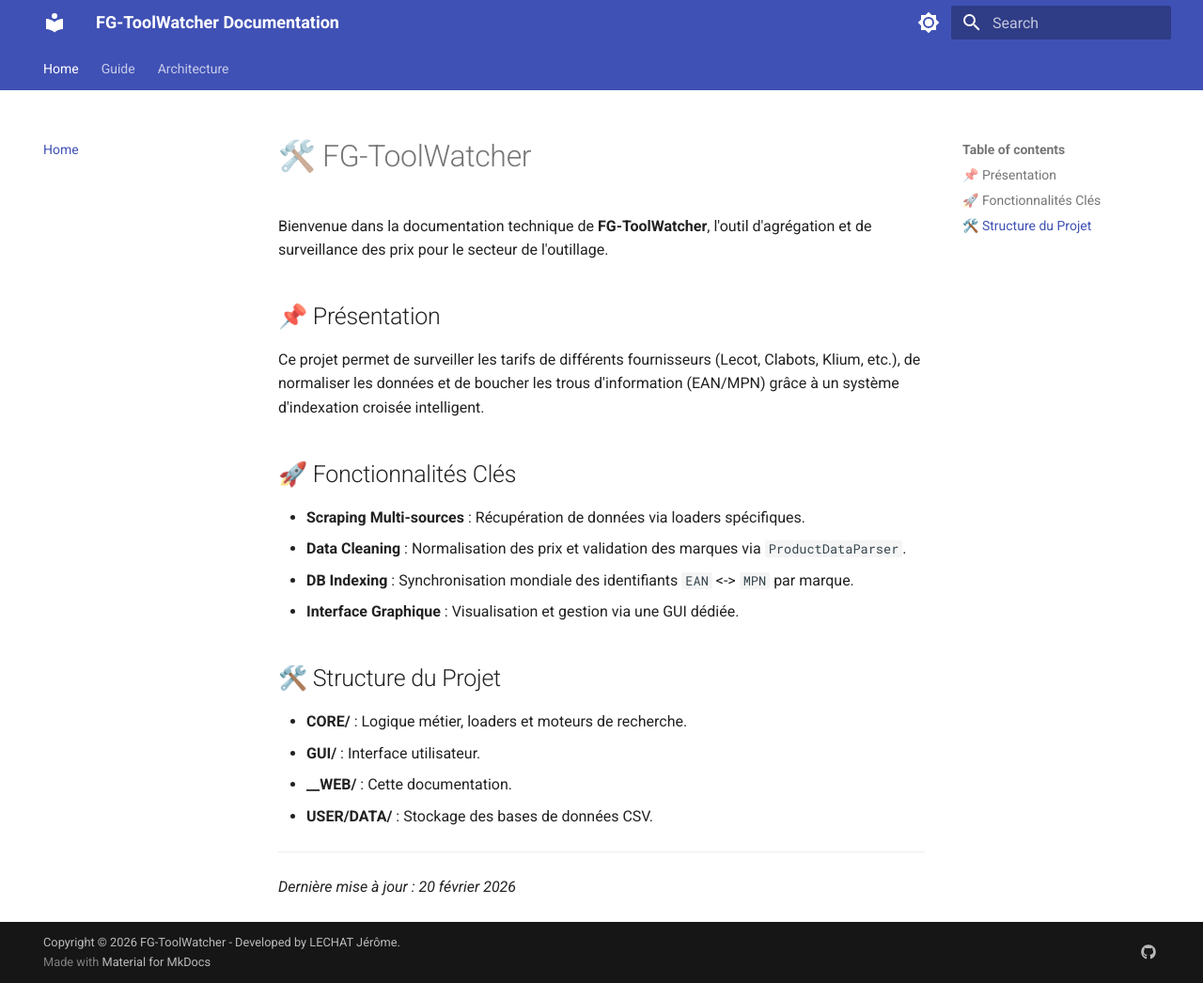
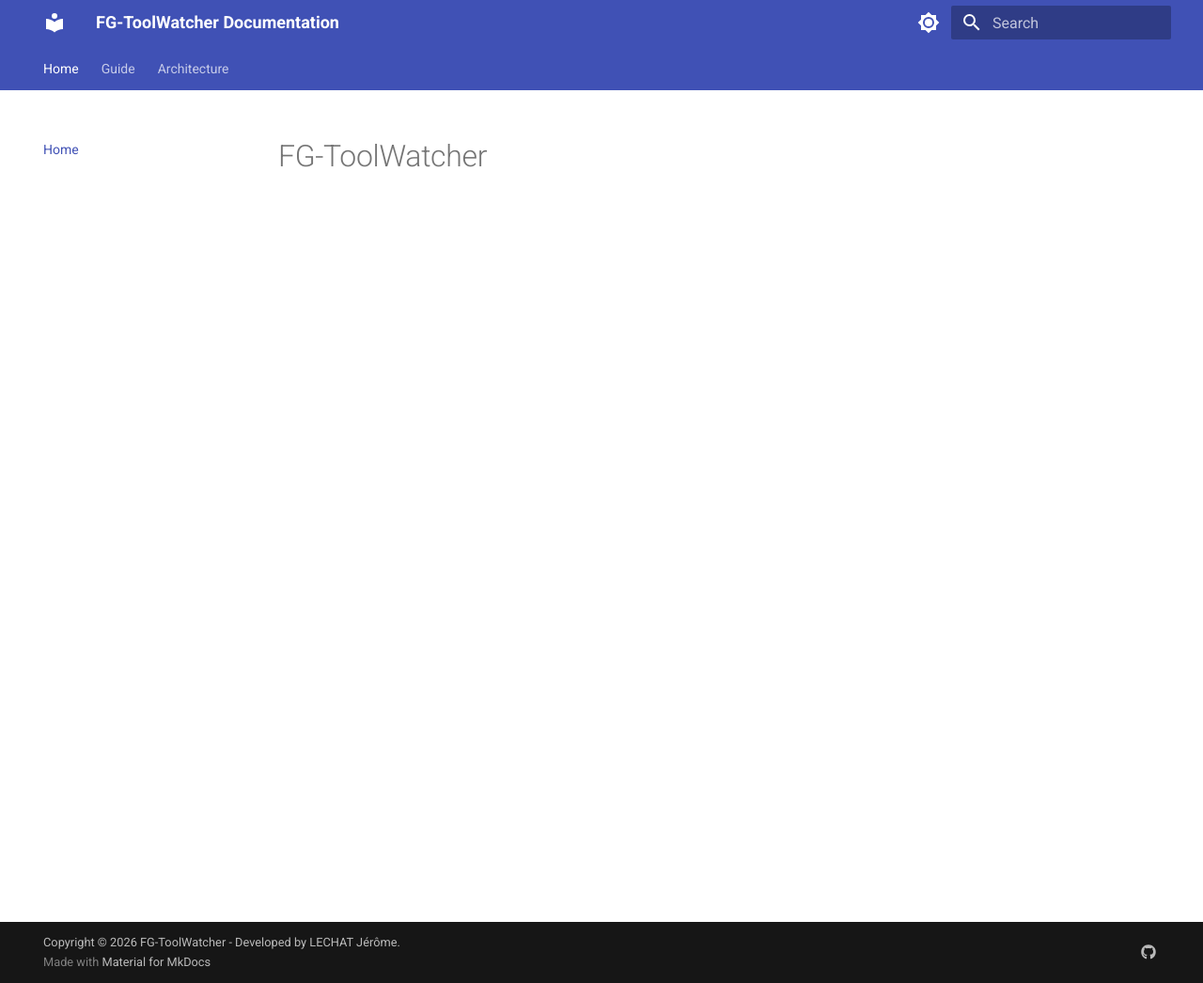
Before and after one commit to jejeAKAgg/FG-ToolWatcher, an MkDocs documentation site: the page built from .docs/index.md, in a window 1280 px wide and 1046 px high. Shown: the whole window at 94% size. Built offline with MkDocs 1.6.1 and Material for MkDocs 9.7.7, drawn with Linux system fonts in a browser that asks for light colours.

Commit message:
docs: reset index.md to prepare for new project structure

```diff
--- a/.docs/index.md
+++ b/.docs/index.md
@@ -1,21 +1 @@
-# 🛠️ FG-ToolWatcher
-
-Bienvenue dans la documentation technique de **FG-ToolWatcher**, l'outil d'agrégation et de surveillance des prix pour le secteur de l'outillage.
-
-## 📌 Présentation
-Ce projet permet de surveiller les tarifs de différents fournisseurs (Lecot, Clabots, Klium, etc.), de normaliser les données et de boucher les trous d'information (EAN/MPN) grâce à un système d'indexation croisée intelligent.
-
-## 🚀 Fonctionnalités Clés
-* **Scraping Multi-sources** : Récupération de données via loaders spécifiques.
-* **Data Cleaning** : Normalisation des prix et validation des marques via `ProductDataParser`.
-* **DB Indexing** : Synchronisation mondiale des identifiants `EAN` <-> `MPN` par marque.
-* **Interface Graphique** : Visualisation et gestion via une GUI dédiée.
-
-## 🛠️ Structure du Projet
-- **CORE/** : Logique métier, loaders et moteurs de recherche.
-- **GUI/** : Interface utilisateur.
-- **__WEB/** : Cette documentation.
-- **USER/DATA/** : Stockage des bases de données CSV.
-
----
-*Dernière mise à jour : 20 février 2026*
+# FG-ToolWatcher
```
